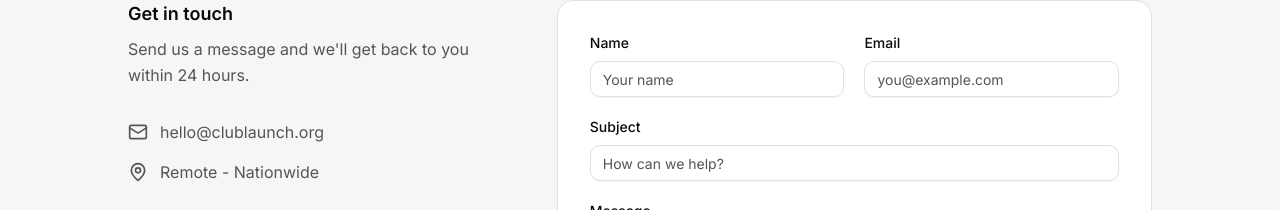
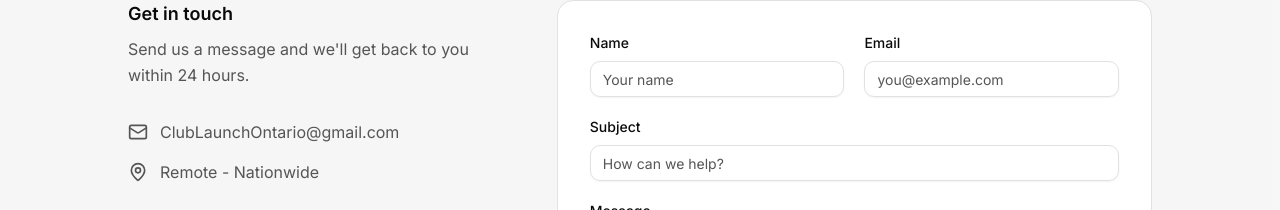
Before and after one commit to Pineollocks/v0-club-boost-web-page, a Next.js app: page / in a window 1280 px wide. Shown: the part 6254-6464 px from the top of the page. Built offline with nearby package versions, Linux system fonts and the light colour scheme.

Commit message:
fix: update contact email in "Get in touch" section
Change email address in contact section for better reach.

```diff
--- a/components/contact.tsx
+++ b/components/contact.tsx
@@ -46,7 +46,7 @@ export function Contact() {
             <div className="flex flex-col gap-4">
               <div className="flex items-center gap-3 text-muted-foreground">
                 <Mail className="size-5 shrink-0" />
-                <span>hello@clublaunch.org</span>
+                <span>ClubLaunchOntario@gmail.com</span>
               </div>
               <div className="flex items-center gap-3 text-muted-foreground">
                 <MapPin className="size-5 shrink-0" />
```
